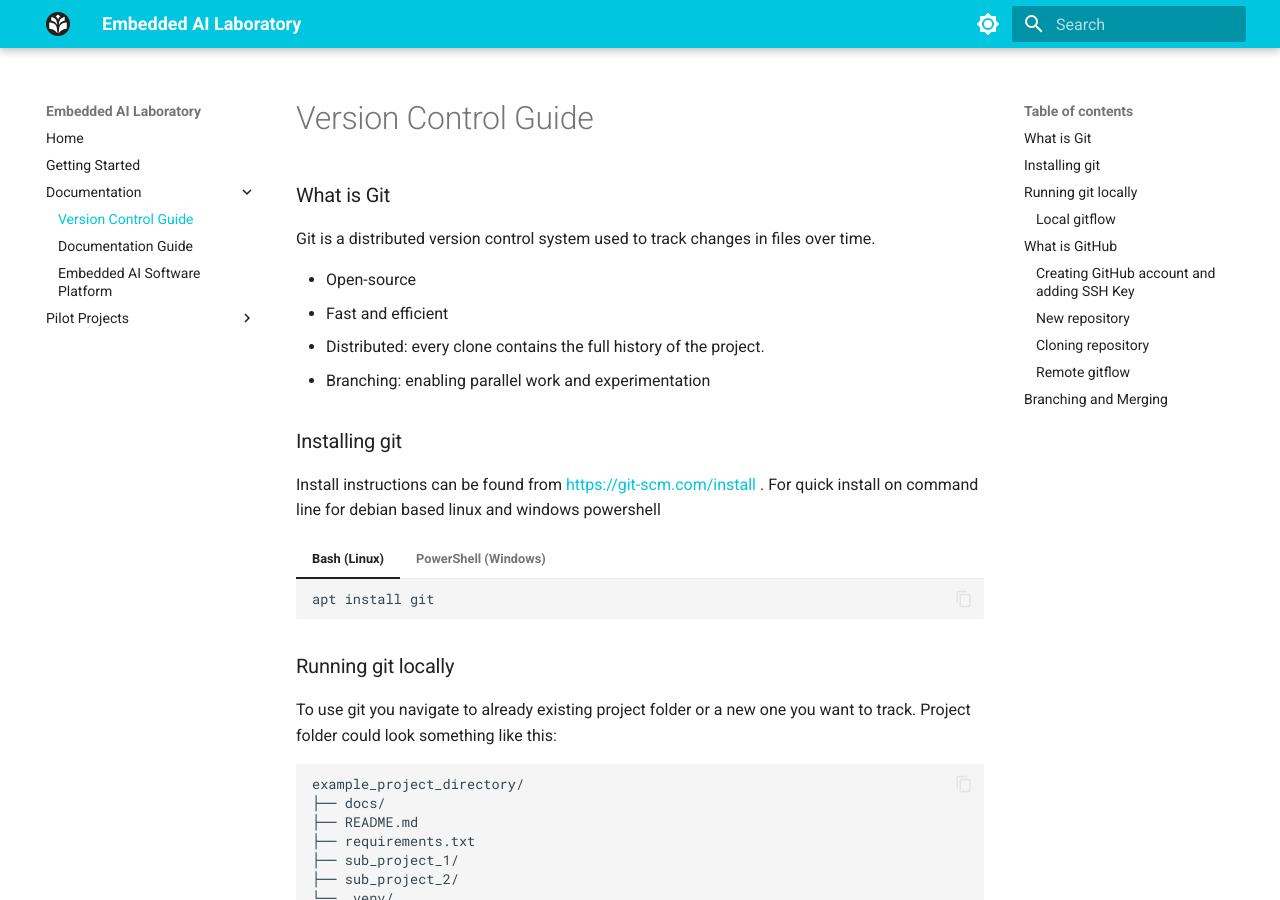
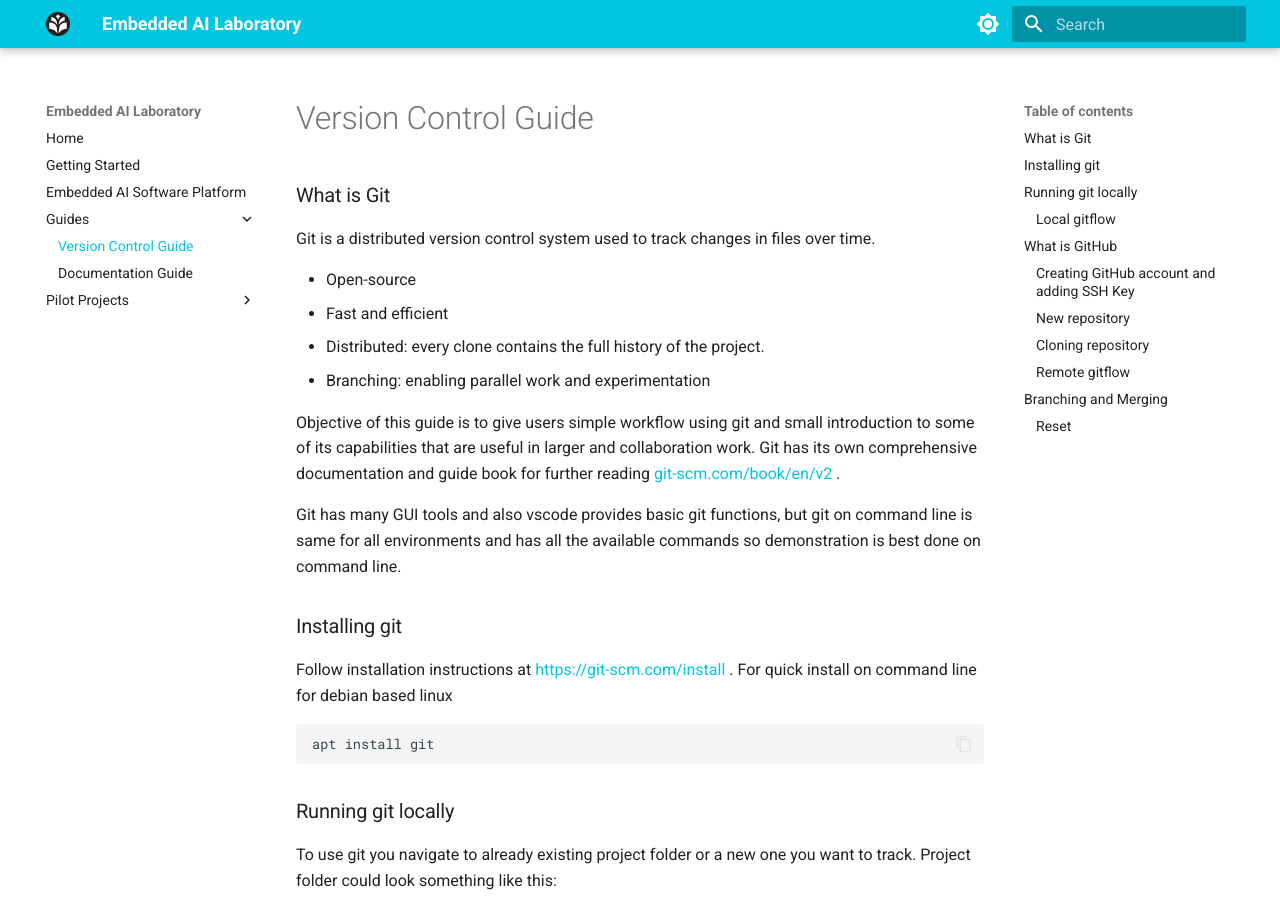
Before and after one commit to aaheikki/embedded_ai_lab, an MkDocs documentation site: the page built from docs/version_control_guide.md, in a window 1280 px wide and 900 px high. Built offline with MkDocs 1.6.1 and Material for MkDocs 9.7.7, drawn with Linux system fonts in a browser that asks for light colours; some of the changed text lies outside the part shown.

Commit message:
Added footer; Feedback and Contribution section on Home page; continued on git guide

```diff
--- a/docs/version_control_guide.md
+++ b/docs/version_control_guide.md
@@ -7,25 +7,22 @@
 - Distributed: every clone contains the full history of the project.
 - Branching: enabling parallel work and experimentation
 
+Objective of this guide is to give users simple workflow using git and small introduction to some of its capabilities that are useful in larger and collaboration work. Git has its own comprehensive documentation and guide book for further reading <a href="https://git-scm.com/book/en/v2" target="_blank" rel="noopener">
+git-scm.com/book/en/v2
+</a>.
+
+Git has many GUI tools and also vscode provides basic git functions, but git on command line is same for all environments and has all the available commands so demonstration is best done on command line.
 
 ### Installing git
-Install instructions can be found from
+Follow installation instructions at
 <a href="https://git-scm.com/install" target="_blank" rel="noopener">
 https://git-scm.com/install
-</a>. For quick install on command line for debian based linux and windows powershell
+</a>.
+For quick install on command line for debian based linux
 
-=== "Bash (Linux)"
-    ~~~bash
-    apt install git
-    ~~~
-
-=== "PowerShell (Windows)"
-    ~~~powershell
-    winget install --id Git.Git -e --source winget
-    winget list git
-    y
-    exit
-    ~~~
+~~~bash
+apt install git
+~~~
 
 ### Running git locally
 To use git you navigate to already existing project folder or a new one you want to track. Project folder could look something like this:
@@ -87,7 +84,7 @@
 
 #### Creating GitHub account and adding SSH Key
 Before making a new repository you need to create GitHub account at
-<a href="https:github.com/" target="_blank" rel="noopener">
+<a href="https://github.com/" target="_blank" rel="noopener">
 https:github.com/
 </a>.
 
@@ -223,9 +220,11 @@
 git branch branch_2
 git checkout branch_1
 echo "line branch_1" >> merge_test.txt
+git add .
 git commit -m 'line branch_1'
 git checkout branch_2
 echo "line branch_2" >> merge_test.txt
+git add .cd
 git commit -m 'line branch_2'
 ~~~
 To merge branches move to the main branch and merge
@@ -237,3 +236,5 @@
 ~~~bash
 git merge branch_2
 ~~~
+
+#### Reset
--- a/mkdocs.yml
+++ b/mkdocs.yml
@@ -1,4 +1,6 @@
 site_name: Embedded AI Laboratory
+copyright: |
+    © 2026 Aaro Heikkinen aaro.heikkinen@uef.fi
 
 theme:
   name: material
@@ -29,17 +31,31 @@
   - Home: index.md
 
   - Getting Started: getting_started.md
+  - Embedded AI Software Platform: embedded_ai_software_platform.md
 
-  - Documentation:
+  - Guides:
     - Version Control Guide: version_control_guide.md
     - Documentation Guide: documentation_guide.md
-    - Embedded AI Software Platform: embedded_ai_software_platform.md
 
   - Pilot Projects:
     - PCB Assembly Line: assembly_line.md
     - Drone Swarm: drone_swarm.md
     - Pipeline Control System: pipe_line_control_system.md
     - Humanoid Robot: humanoid_robot.md
+
+extra: # footer
+  social:
+    - icon: fontawesome/solid/university
+      link: https://uefconnect.uef.fi/en/sute/
+      name: Project Home page
+
+    - icon: fontawesome/brands/github
+      link: https://github.com/aaheikki/embedded_ai_lab
+      name: GitHub repository
+
+    - icon: fontawesome/solid/bug
+      link: https://github.com/aaheikki/embedded_ai_lab/issues
+      name: Report an issue
 
 # Custom theme color
 extra_css:
```
Also changed, not shown: docs/index.md (+18 -1 lines).
